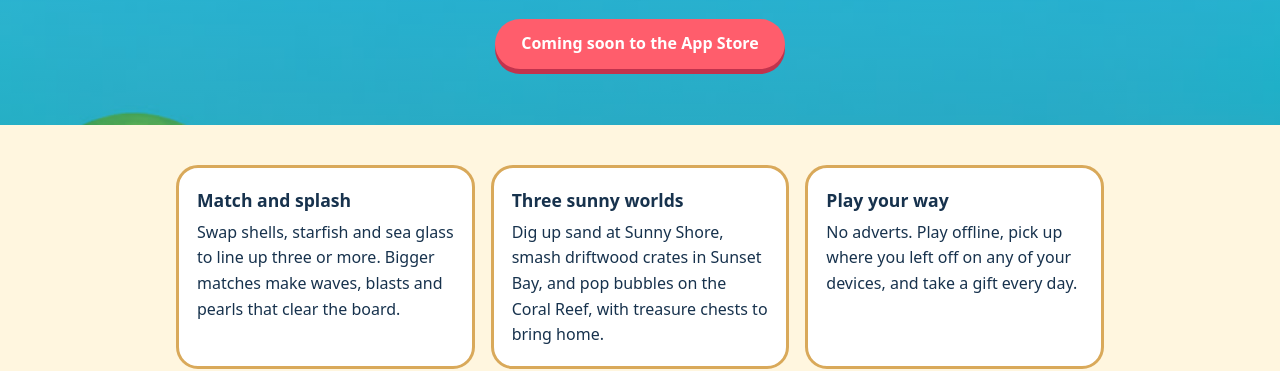
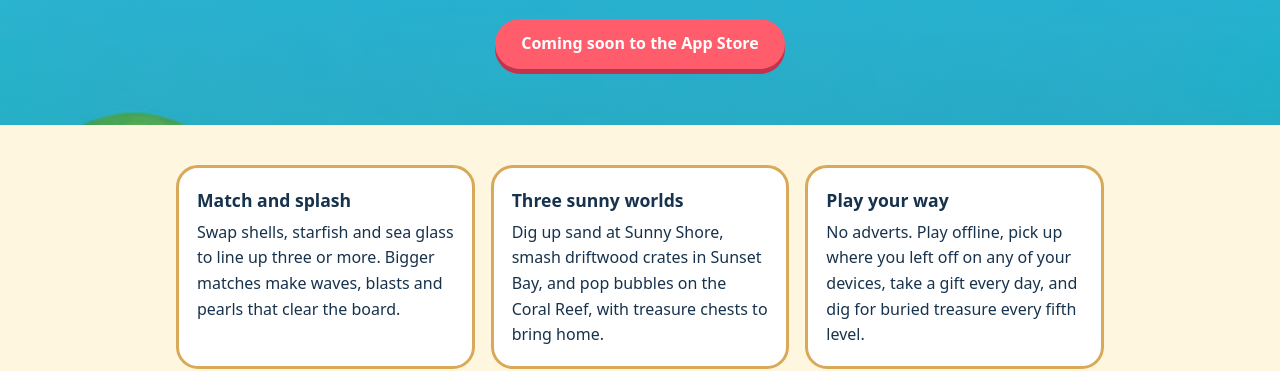
Before and after one commit to utabk/sandy-cove, a plain HTML site: page index.html in a window 1280 px wide. Shown: the part 432-803 px from the top of the page. Drawn offline with Linux system fonts and the light colour scheme.

Commit message:
Mention Treasure Dig

```diff
--- a/index.html
+++ b/index.html
@@ -18,7 +18,7 @@
     <div class="cards">
       <div class="card"><h2>Match and splash</h2><p>Swap shells, starfish and sea glass to line up three or more. Bigger matches make waves, blasts and pearls that clear the board.</p></div>
       <div class="card"><h2>Three sunny worlds</h2><p>Dig up sand at Sunny Shore, smash driftwood crates in Sunset Bay, and pop bubbles on the Coral Reef, with treasure chests to bring home.</p></div>
-      <div class="card"><h2>Play your way</h2><p>No adverts. Play offline, pick up where you left off on any of your devices, and take a gift every day.</p></div>
+      <div class="card"><h2>Play your way</h2><p>No adverts. Play offline, pick up where you left off on any of your devices, take a gift every day, and dig for buried treasure every fifth level.</p></div>
     </div>
     <img class="crab" src="assets/crab.png" alt="" style="margin-top: 36px">
   </main>
```
